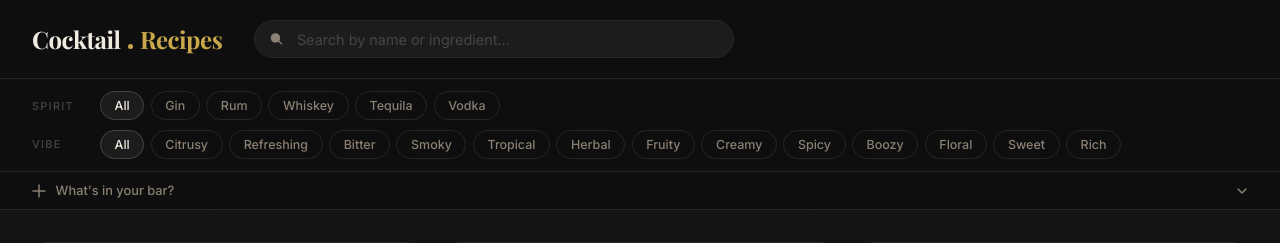
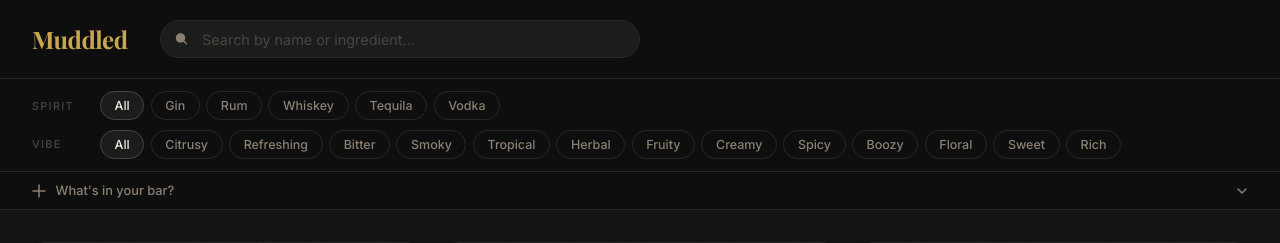
Before and after one commit to spncrbck/cocktail-recipes, a Flask app: page / in a window 1280 px wide. Shown: the top 243 px of the page. Run offline with Flask 3, Linux system fonts and the light colour scheme; data comes from the database, SQL or seed files in the repository; some web fonts are replaced.

Commit message:
Rename app to Muddled
https://claude.ai/code/session_017YnMXnZnzhMbCpL7Hi1XRQ

```diff
--- a/templates/index.html
+++ b/templates/index.html
@@ -3,7 +3,7 @@
 <head>
   <meta charset="UTF-8">
   <meta name="viewport" content="width=device-width, initial-scale=1.0">
-  <title>Cocktail Recipes</title>
+  <title>Muddled</title>
   <link rel="preconnect" href="https://fonts.googleapis.com">
   <link rel="preconnect" href="https://fonts.gstatic.com" crossorigin>
   <link href="https://fonts.googleapis.com/css2?family=Playfair+Display:ital,wght@0,700;0,900;1,400&family=Inter:wght@300;400;500&display=swap" rel="stylesheet">
@@ -14,9 +14,7 @@
   <header class="site-header">
     <div class="header-top">
       <a class="site-title" href="/">
-        <span class="title-word">Cocktail</span>
-        <span class="title-dot"></span>
-        <span class="title-word title-accent">Recipes</span>
+        <span class="title-word title-accent">Muddled</span>
       </a>
       <div class="search-wrap">
         <svg width="15" height="15" viewBox="0 0 15 15" fill="none" xmlns="http://www.w3.org/2000/svg">
--- a/templates/recipe.html
+++ b/templates/recipe.html
@@ -3,7 +3,7 @@
 <head>
   <meta charset="UTF-8">
   <meta name="viewport" content="width=device-width, initial-scale=1.0">
-  <title>{{ recipe.name }} — Cocktail Recipes</title>
+  <title>{{ recipe.name }} — Muddled</title>
   <link rel="preconnect" href="https://fonts.googleapis.com">
   <link rel="preconnect" href="https://fonts.gstatic.com" crossorigin>
   <link href="https://fonts.googleapis.com/css2?family=Playfair+Display:ital,wght@0,700;0,900;1,400&family=Inter:wght@300;400;500&display=swap" rel="stylesheet">
@@ -14,9 +14,7 @@
   <header class="site-header">
     <div class="header-top">
       <a class="site-title" href="/">
-        <span class="title-word">Cocktail</span>
-        <span class="title-dot"></span>
-        <span class="title-word title-accent">Recipes</span>
+        <span class="title-word title-accent">Muddled</span>
       </a>
     </div>
   </header>
```
